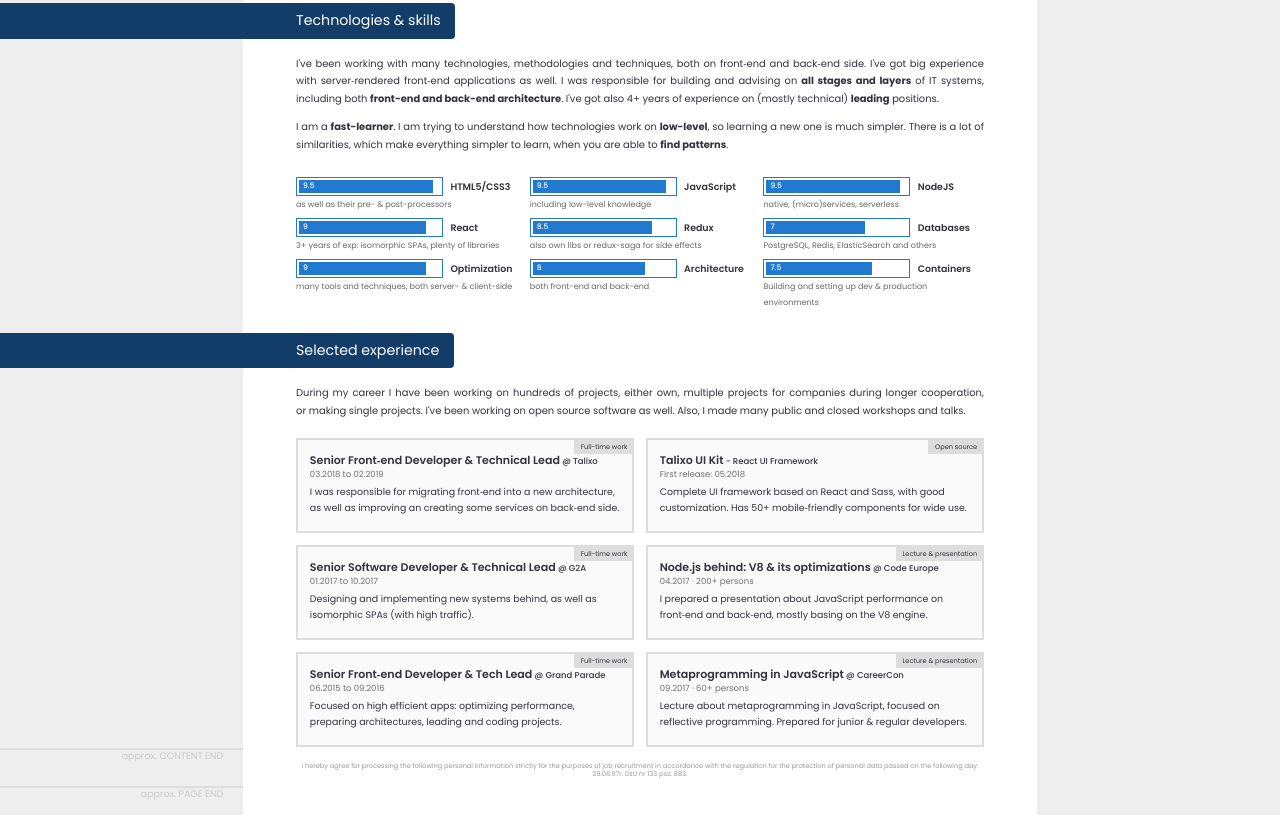
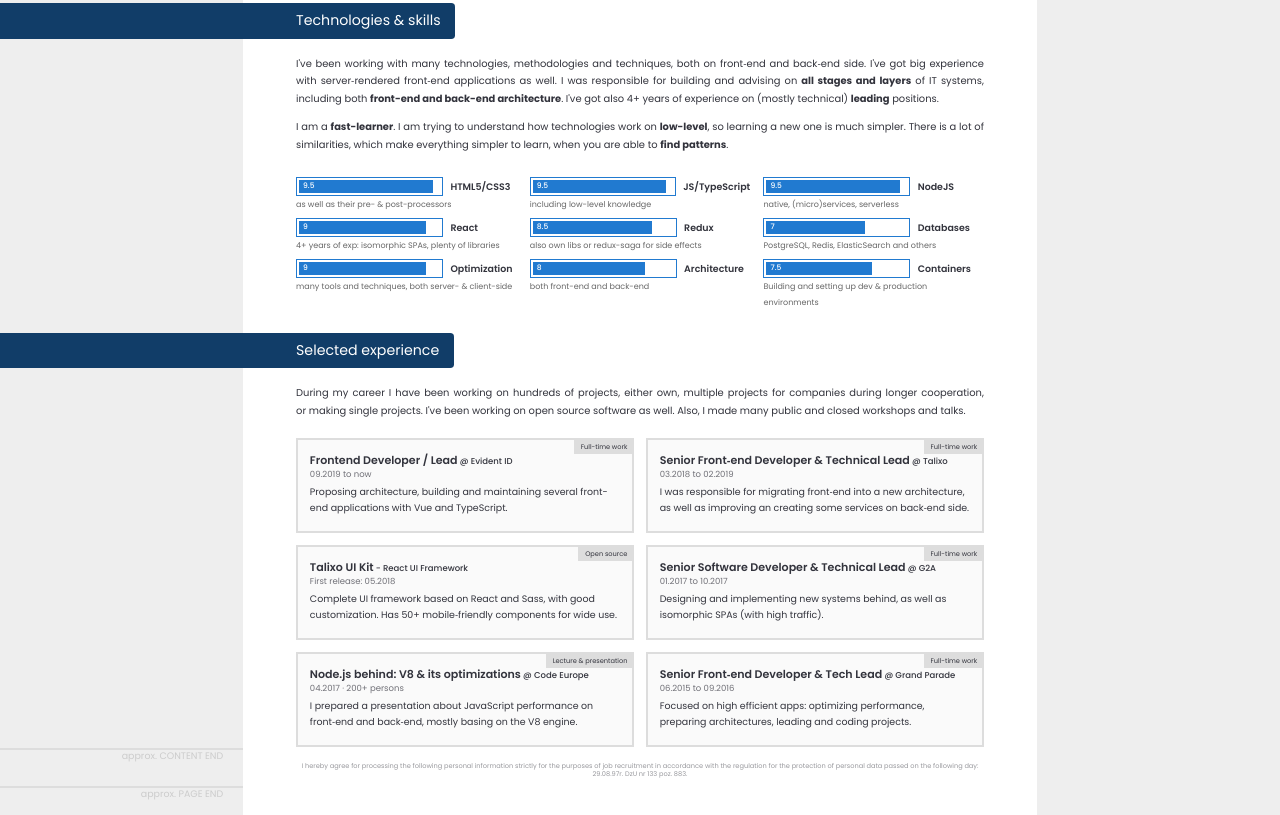
Before and after one commit to rangoo94/resume, a website built with webpack: page src/resume.ejs in a window 1280 px wide. Shown: the part 336-1151 px from the top of the page. Built offline with nearby package versions, Linux system fonts and the light colour scheme.

Commit message:
Update resume contents

```diff
--- a/src/resume.ejs
+++ b/src/resume.ejs
@@ -159,7 +159,7 @@
                     </div>
                   </div>
                   <figcaption>
-                    JavaScript
+                    JS/TypeScript
                   </figcaption>
                 </figure>
 
@@ -206,7 +206,7 @@
                 </figure>
 
                 <small class="skills-matrix-element__description">
-                  3+ years of exp: isomorphic SPAs, plenty of libraries
+                  4+ years of exp: isomorphic SPAs, plenty of libraries
                 </small>
               </div>
               <!--/ Single skill overview -->
@@ -340,6 +340,25 @@
                 <article class="project-card" data-type="Full-time work">
                   <div class="project-card__content">
                     <header class="project-card__header">
+                      <strong>Frontend Developer / Lead</strong> <span>@&nbsp;Evident ID</span>
+                    </header>
+
+                    <div class="project-card__date">
+                      <time datetime="2019-09">09.2019</time> to <time datetime="2021-01">now</time>
+                    </div>
+
+                    <div class="project-card__description">
+                      Proposing architecture,
+                      building and maintaining several front-end applications with Vue and TypeScript.
+                    </div>
+                  </div>
+                </article>
+              </li>
+
+              <li>
+                <article class="project-card" data-type="Full-time work">
+                  <div class="project-card__content">
+                    <header class="project-card__header">
                       <strong>Senior Front&#8209;end Developer &amp; Technical Lead</strong> <span>@&nbsp;Talixo</span>
                     </header>
 
@@ -428,26 +447,6 @@
                   </div>
                 </article>
               </li>
-
-              <li>
-                <article class="project-card" data-type="Lecture &amp; presentation">
-                  <div class="project-card__content">
-                    <header class="project-card__header">
-                      <strong>Metaprogramming in JavaScript</strong> @&nbsp;CareerCon
-                    </header>
-
-                    <div class="project-card__date">
-                      <time datetime="2017-09">09.2017</time> &middot; 60+ persons
-                    </div>
-
-                    <div class="project-card__description">
-                      Lecture about metaprogramming in JavaScript,
-                      focused on reflective programming.
-                      Prepared for junior&nbsp;&amp;&nbsp;regular developers.
-                    </div>
-                  </div>
-                </article>
-              </li>
             </ul>
           </section>
           <!--/ Experience - projects list -->
```
Also changed, not shown: src/index.ejs (+34 -31 lines), assets/organizations/evidentid.svg (added).
